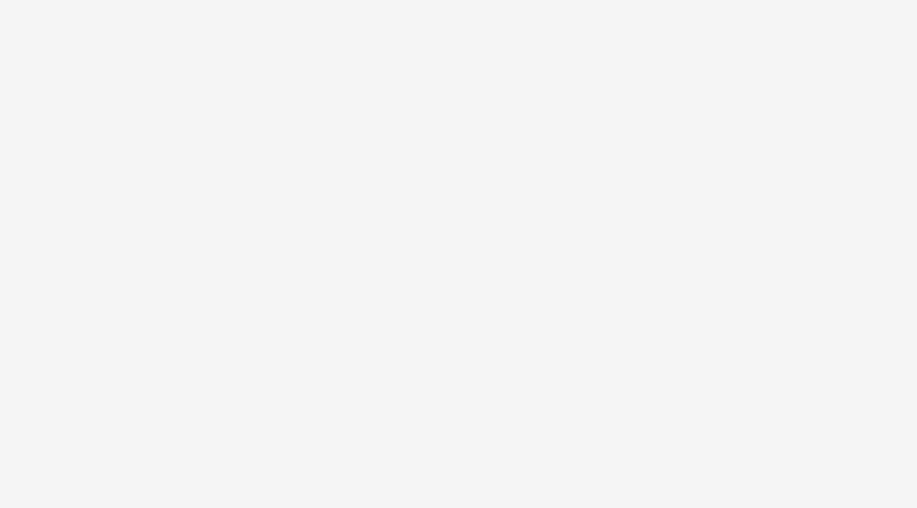
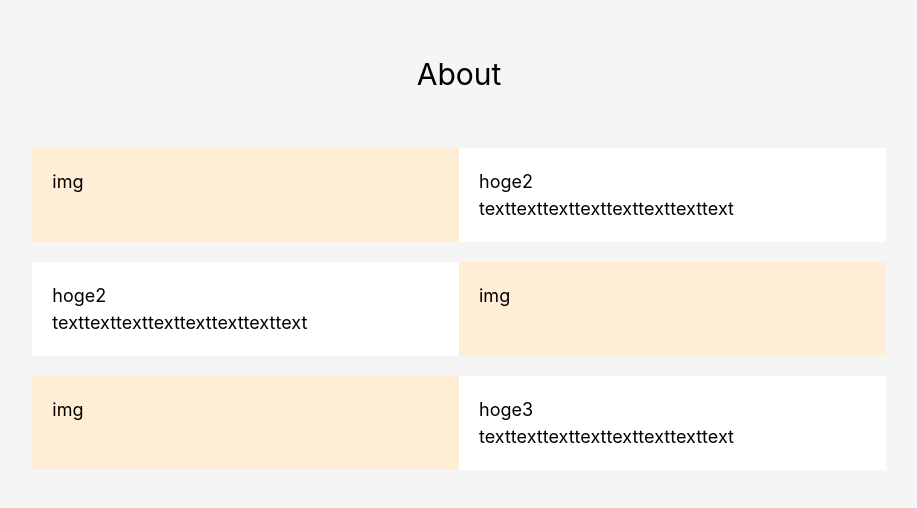
Before and after one commit to enshia-kanami/react-lp, a React (Create React App) app: page /about in a window 1280 px wide. Before the commit this address had no page. Shown: the top 508 px of the page, without its empty margins (181-1098 px from the left). Built offline with nearby package versions, Linux system fonts and the light colour scheme.

Commit message:
About共通部分分割

```diff
--- a/src/App.js
+++ b/src/App.js
@@ -1,14 +1,15 @@
 import React from 'react';
 import { BrowserRouter, Route, Routes, Link} from 'react-router-dom';
-import Compiles from "./routes/Compiles";
+import Compiles from './routes/Compiles';
+import About from './routes/About';
 import Header from "./routes/Header";
 
 function App() {
   return (
       <div className='App'>
         <Routes>
-          <Route path='/' element={<Header />} />
-
+          <Route path='/' element={<Compiles />} />
+          <Route path='/about' element={<About />} />
         </Routes>
       </div>
   );
--- a/src/routes/About.js
+++ b/src/routes/About.js
@@ -1,34 +1,42 @@
 import React from "react";
+import AboutContent from "./AboutContent";
+import AboutImg from "./AboutImg";
 
 function About() {
     return(
         <about>
             <h3 className="text-center m-14 text-3xl">About</h3>
                 <div className="flex justify-center">
-                    <div className="p-5 bg-orange-100 w-1/3">
-                       <p>img</p>
-                    </div>
+                    <AboutImg/>
                     <div className="p-5 bg-white w-1/3">
-                        <h4>Hoge</h4>
-                        <p className="break-words whitespace-pre-wrap">texttexttexttexttexttexttexttext</p>
+                        <AboutContent
+                         aboutTitle={'hoge2'}
+                         aboutText={'texttexttexttexttexttexttexttext'}
+                        />
                     </div>
                 </div>
                 <div className="flex justify-center flex-row-reverse mt-5">
-                    <div className="p-5 bg-orange-100 w-1/3">
-                        <p>img</p>
-                    </div>
+                    <AboutImg/>
                     <div className="p-5 bg-white w-1/3">
-                        <h4>Hoge2</h4>
-                        <p className="break-words whitespace-pre-wrap">texttexttexttexttexttexttexttext</p>
+                        <AboutContent
+                         aboutTitle={'hoge2'}
+                         aboutText={'texttexttexttexttexttexttexttext'}
+                        />
                     </div>
                 </div>
                 <div className="flex justify-center mt-5">
-                    <div className="p-5 bg-orange-100 w-1/3">
-                        <p>img</p>
-                    </div>
+                    <AboutImg/>
                     <div className="p-5 bg-white w-1/3">
-                        <h4>Hoge3</h4>
-                        <p className="break-words whitespace-pre-wrap">texttexttexttexttexttexttexttext</p>
+                        <h4>
+                        <AboutContent
+                         aboutTitle={'hoge3'}
+                         />
+                        </h4>
+                        <p>
+                        <AboutContent
+                         aboutText={'texttexttexttexttexttexttexttext'}
+                        />
+                        </p>
                     </div>
                 </div>
         </about>
--- /dev/null
+++ b/src/routes/AboutContent.js
@@ -0,0 +1,12 @@
+import React from "react";
+
+const AboutContent = (props) => {
+    return (
+        <div>
+            <h4>{props.aboutTitle}</h4>
+            <p className="break-words whitespace-pre-wrap">{props.aboutText}</p>
+        </div>
+    )
+}
+
+export default AboutContent;
--- /dev/null
+++ b/src/routes/AboutImg.js
@@ -0,0 +1,11 @@
+import React from "react";
+
+const AboutImg = (props) => {
+    return (
+        <div className="p-5 bg-orange-100 w-1/3">
+            <p>img</p>
+        </div>
+    )
+}
+
+export default AboutImg;
--- a/src/routes/index.js
+++ /dev/null
@@ -1,6 +0,0 @@
-// export {default as Header} from './Header'
-// export {default as Main} from './Main'
-// export {default as About} from './About'
-// export {default as Servise} from './Servise'
-// export {default as Contact} from './Contact'
-// export {default as Footer} from './Footer'
```
